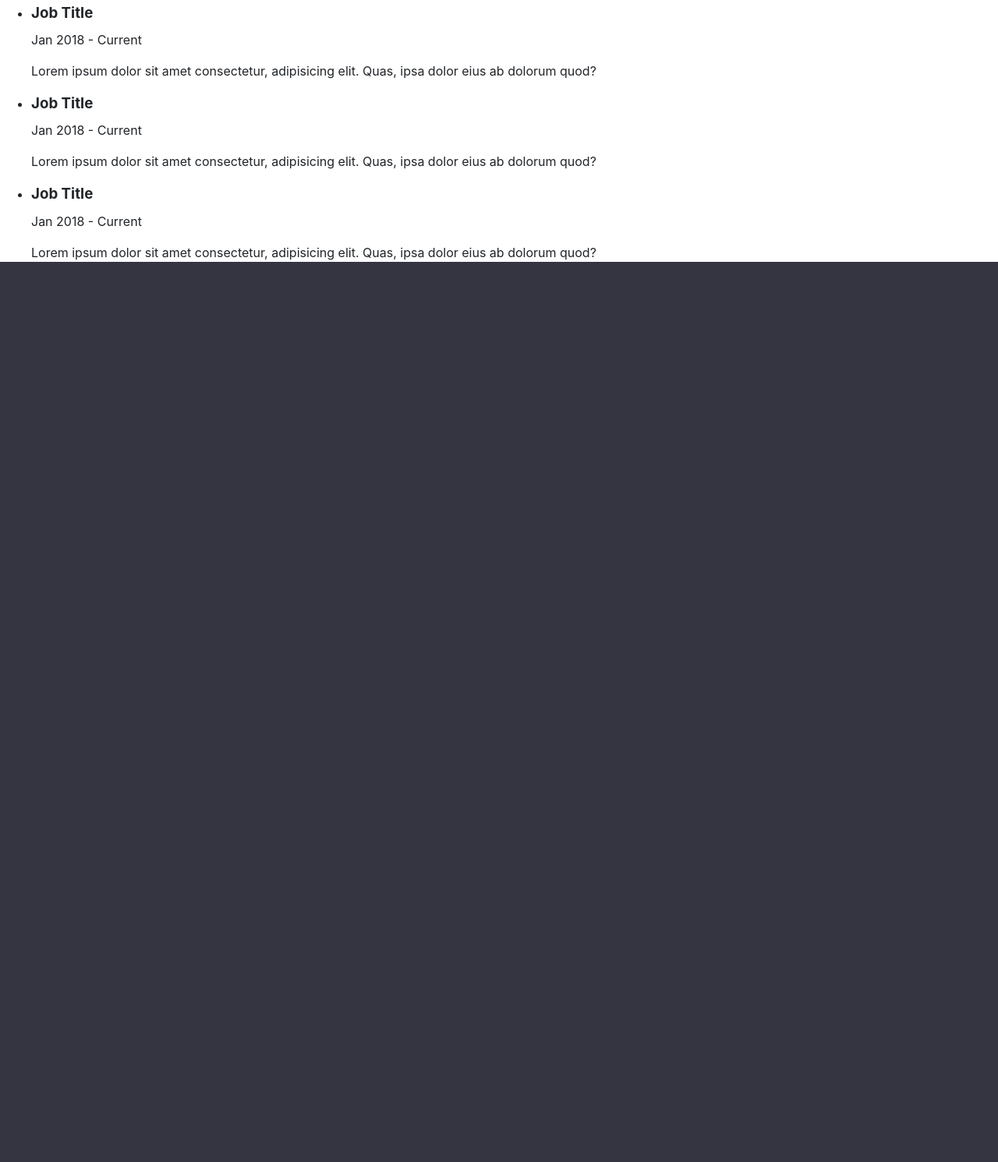
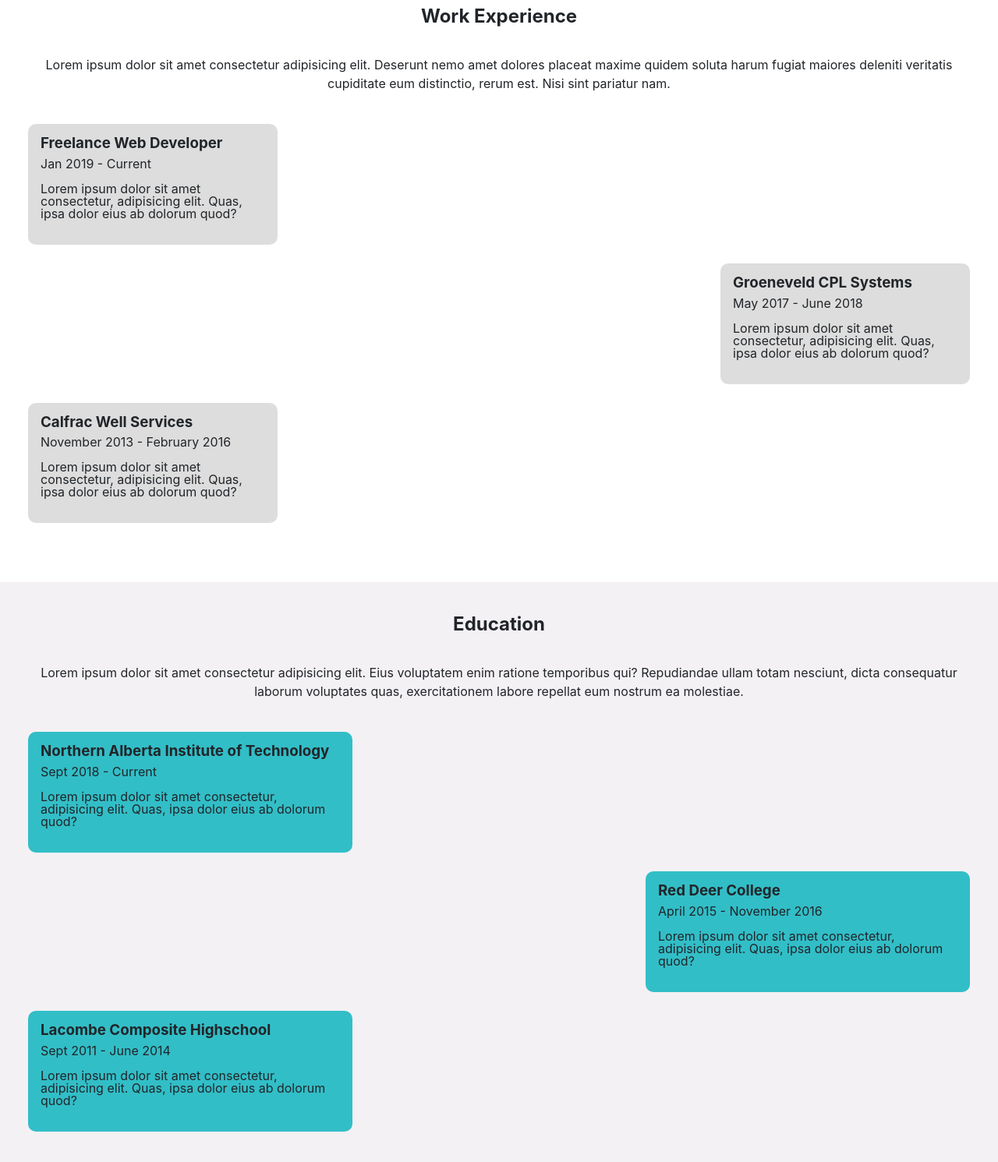
Before and after one commit to CodyRush/dmit1530-portfolio-project, a website: page src/index.html in a window 1280 px wide. Shown: the part 1601-3092 px from the top of the page at 78% size. Before the commit the page ends 1953 px from the top, so only its background shows below. Drawn offline with Linux system fonts and the light colour scheme.

Commit message:
finished education and work section

```diff
--- a/src/index.html
+++ b/src/index.html
@@ -105,24 +105,57 @@
             </header>
             <ul class="card-container">
                 <li class="card">
-                    <h3>Job Title</h3>
-                    <p class="time-frame">Jan 2018 - Current</p>
+                    <h3>Freelance Web Developer</h3>
+                    <p class="time-frame">Jan 2019 - Current</p>
                     <p class="summary">Lorem ipsum dolor sit amet consectetur, adipisicing elit. Quas, ipsa dolor eius
                         ab dolorum quod?</p>
                 </li>
                 <li class="card">
-                    <h3>Job Title</h3>
-                    <p class="time-frame">Jan 2018 - Current</p>
+                    <h3>Groeneveld CPL Systems</h3>
+                    <p class="time-frame">May 2017 - June 2018</p>
                     <p class="summary">Lorem ipsum dolor sit amet consectetur, adipisicing elit. Quas, ipsa dolor eius
                         ab dolorum quod?</p>
                 </li>
                 <li class="card">
-                    <h3>Job Title</h3>
-                    <p class="time-frame">Jan 2018 - Current</p>
+                    <h3>Calfrac Well Services</h3>
+                    <p class="time-frame">November 2013 - February 2016</p>
+                    <p class="summary">Lorem ipsum dolor sit amet consectetur, adipisicing elit. Quas, ipsa dolor eius
+                        ab dolorum quod?</p>
+                </li>
+
+            </ul>
+        </section>
+
+        <section class="education">
+
+            <header>
+                <h2>Education</h2>
+                <p>Lorem ipsum dolor sit amet consectetur adipisicing elit. Eius voluptatem enim ratione temporibus qui?
+                    Repudiandae ullam totam nesciunt, dicta consequatur laborum voluptates quas, exercitationem labore
+                    repellat eum nostrum ea molestiae.</p>
+            </header>
+
+            <ul class="card-container">
+                <li class="alt-card">
+                    <h3>Northern Alberta Institute of Technology</h3>
+                    <p class="time-frame">Sept 2018 - Current</p>
+                    <p class="summary">Lorem ipsum dolor sit amet consectetur, adipisicing elit. Quas, ipsa dolor eius
+                        ab dolorum quod?</p>
+                </li>
+                <li class="alt-card">
+                    <h3>Red Deer College</h3>
+                    <p class="time-frame">April 2015 - November 2016</p>
+                    <p class="summary">Lorem ipsum dolor sit amet consectetur, adipisicing elit. Quas, ipsa dolor eius
+                        ab dolorum quod?</p>
+                </li>
+                <li class="alt-card">
+                    <h3>Lacombe Composite Highschool</h3>
+                    <p class="time-frame">Sept 2011 - June 2014</p>
                     <p class="summary">Lorem ipsum dolor sit amet consectetur, adipisicing elit. Quas, ipsa dolor eius
                         ab dolorum quod?</p>
                 </li>
             </ul>
+
         </section>
     </main>
 
--- a/src/scss/style.scss
+++ b/src/scss/style.scss
@@ -4,6 +4,39 @@
 
 .svg-badge {
     width: 9rem;
+}
+
+.card-container {
+        padding: 0;
+        list-style: none;
+        display: flex;
+        flex-direction: column;
+
+    .card {
+        background: #ddd;
+        border-radius: 10px;
+        padding: 1rem;
+        margin-bottom: 1.5rem;
+        line-height: 1;
+        max-width: 20rem;
+    }
+
+    .alt-card {
+        max-width: 26rem;
+        background: #32bec7;
+        margin-bottom: 1.5rem;
+        padding: 1rem;
+        line-height: 1;
+        border-radius: 10px;
+    }
+
+    li:nth-child(odd) {
+        align-self: flex-start;
+    }
+
+    li:nth-child(even) {
+        align-self: flex-end;
+    }
 }
 
 
@@ -105,7 +138,7 @@
         align-items: center;
 
         img {
-            width: 10rem;
+            width: 9rem;
             margin-bottom: 2rem;
         }
     }
@@ -115,6 +148,7 @@
     background: #fff;
     text-align: center;
     color: #999;
+    padding: 2.25rem;
 
     h2 {
         font-size: 2rem;
@@ -150,4 +184,28 @@
 
 .work-experience {
     background: #fff;
+    padding: 2.25rem;
+
+    header {
+        text-align: center;
+        margin-bottom: 2.5rem;
+
+        h2 {
+            margin-bottom: 2rem;
+        }
+    }
 }
+
+.education {
+    padding: 2.25rem;
+    background: #f4f1f4;
+
+    header {
+        text-align: center;
+        margin-bottom: 2.5rem;
+
+        h2 {
+            margin-bottom: 2rem;
+        }
+    }
+}
```
Also changed, not shown: src/css/style.css, 1 other file.
